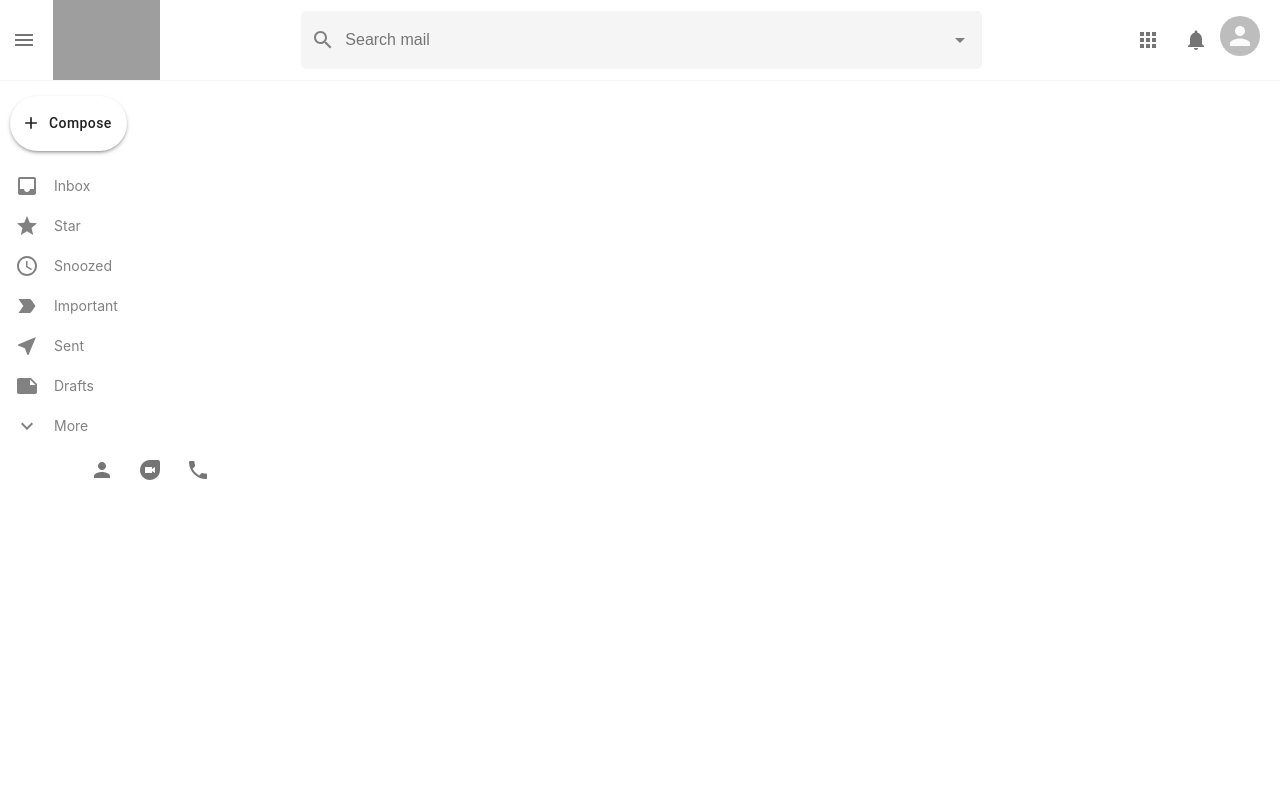
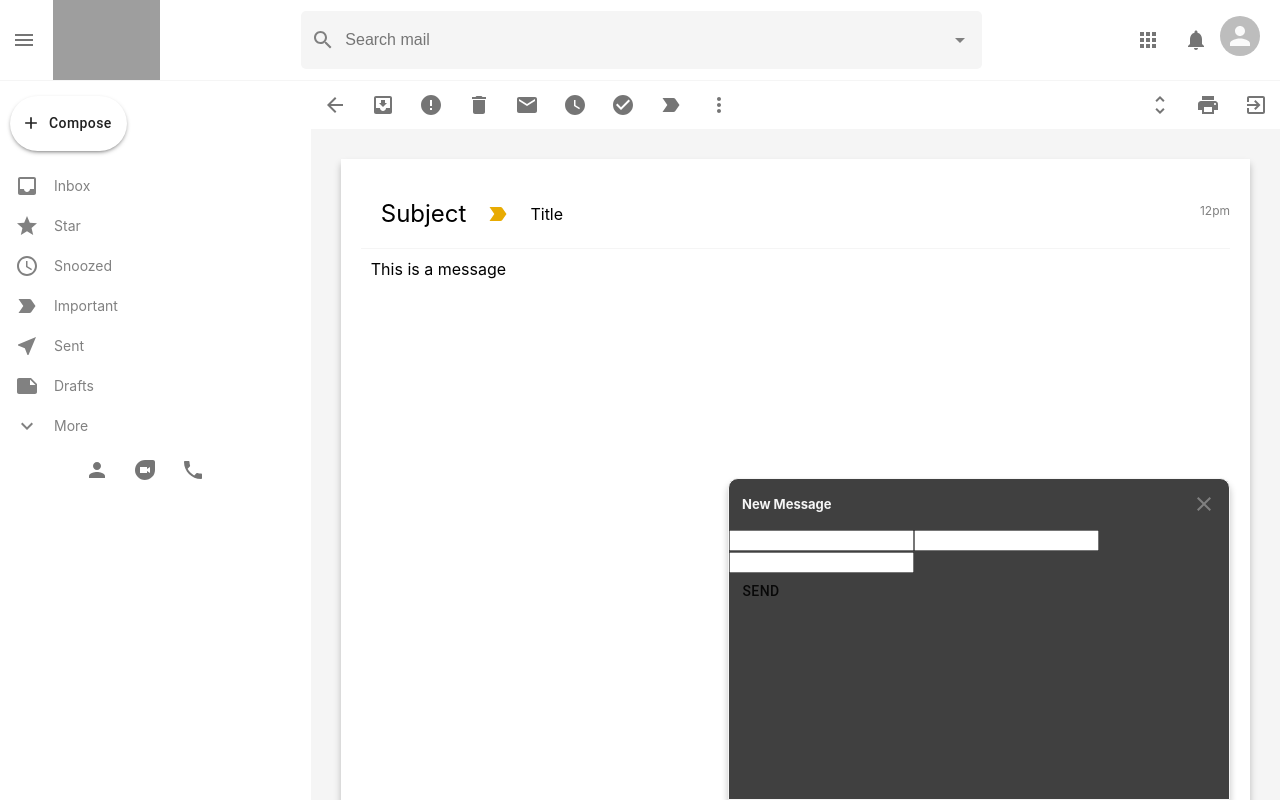
Before and after one commit to AdegokeJaafar/gmail-clone, a React (Create React App) app: page /mail in a window 1280 px wide. Shown: the top 800 px of the page. Built offline with nearby package versions, Linux system fonts and the light colour scheme; grey boxes are pictures that could not be loaded.

Commit message:
added send mail

```diff
--- a/src/App.js
+++ b/src/App.js
@@ -5,6 +5,7 @@ import Sidebar from "./Sidebar/Sidebar";
 import Mail from "./Mail/Mail";
 import EmailList from "./EmailList/EmailList"
 import { BrowserRouter as Router, Switch, Route } from "react-router-dom"
+import SendMail from "./SendMail/SendMail";
 
 function App() {
   return (
@@ -24,6 +25,8 @@ function App() {
           </Route>
         </Switch>
         </div>
+
+        <SendMail />
       </div>
     </Router>
   );
--- a/src/EmailRow/EmailRow.js
+++ b/src/EmailRow/EmailRow.js
@@ -3,11 +3,14 @@ import  StarBorderOutlinedIcon from '@material-ui/icons/StarBorderOutlined'
 import  LabelImportantOutlinedIcon from '@material-ui/icons/LabelImportantOutlined'
 import React from 'react'
 import './EmailRow.css'
+import { useHistory } from 'react-router'
 
 
 function EmailRow({id, title, subject, description, time}) {
+    const history = useHistory();
+
     return (
-        <div className="emailRow">
+        <div onClick={() => history.push("/mail")} className="emailRow">
             <div className="emailRow-options">
                 <Checkbox />
                 <IconButton>
--- a/src/Mail/Mail.css
+++ b/src/Mail/Mail.css
@@ -0,0 +1,69 @@
+.mail {
+  flex: 1;
+  background-color: whitesmoke;
+}
+
+.mail-tools {
+  display: flex;
+  justify-content: space-between;
+  background-color: white;
+}
+.mail-toolsLeft {
+  display: flex;
+}
+.mail-body {
+  display: flex;
+  flex-direction: column;
+  margin: 30px;
+  background-color: white;
+  padding: 20px;
+  height: 100vh;
+  box-shadow: 0px
+    5px
+    7px
+    0px
+    rgba(
+      0,
+      0,
+      0,
+      0.24
+    );
+}
+
+.mail-bodyHeader {
+  display: flex;
+  align-items: center;
+  border-bottom: 1px
+    solid
+    whitesmoke;
+  padding: 20px;
+  position: relative;
+}
+
+.mail-important {
+  color: #e8ab02 !important;
+}
+.mail-bodyHeader
+  > h2 {
+  font-weight: 400;
+  margin-right: 20px;
+}
+.mail-message
+  > p {
+  padding: 10px;
+  margin-right: 2opx;
+  overflow-wrap: break-word;
+}
+
+.mail-bodyHeader
+  > p {
+  margin-left: 20px;
+}
+
+.mail-time {
+  position: absolute;
+  top: 24px;
+  right: 0;
+  font-size: 12px;
+  color: gray;
+}
--- a/src/Mail/Mail.js
+++ b/src/Mail/Mail.js
@@ -1,10 +1,89 @@
+import { IconButton } from '@material-ui/core';
 import React from 'react';
 import "./Mail.css";
+import ArrowBackIcon from "@material-ui/icons/ArrowBack"
+import MoveToInboxIcon from "@material-ui/icons/MoveToInbox"
+import ErrorIcon from "@material-ui/icons/Error"
+import DeleteIcon from "@material-ui/icons/Delete"
+import EmailIcon from "@material-ui/icons/Email"
+import WatchLaterIcon from "@material-ui/icons/WatchLater"
+import CheckCircleIcon from "@material-ui/icons/CheckCircle"
+import MoreVertIcon from "@material-ui/icons/MoreVert"
+import LabelImportantIcon from "@material-ui/icons/LabelImportant"
+import UnfoldMoreIcon from "@material-ui/icons/UnfoldMore"
+import PrintIcon from "@material-ui/icons/Print"
+import ExitToAppIcon from "@material-ui/icons/ExitToApp"
+import { useHistory } from "react-router-dom"
 
 function Mail() {
+const history = useHistory();
+
     return (
         <div className="mail">
+            <div className="mail-tools">
+                <div className="mail-toolsLeft">
+                    <IconButton onClick={() => history.push("/")}>
+                        <ArrowBackIcon />
+                    </IconButton>
 
+                    <IconButton>
+                        <MoveToInboxIcon />
+                    </IconButton>
+
+                    <IconButton>
+                        <ErrorIcon />
+                    </IconButton>
+
+                    <IconButton>
+                        <DeleteIcon />
+                    </IconButton>
+
+                    <IconButton>
+                        <EmailIcon />
+                    </IconButton>
+
+                    <IconButton>
+                        <WatchLaterIcon />
+                    </IconButton>
+
+                    <IconButton>
+                        <CheckCircleIcon />
+                    </IconButton>
+
+                    <IconButton>
+                        <LabelImportantIcon />
+                    </IconButton>
+
+                    <IconButton>
+                        <MoreVertIcon />
+                    </IconButton>
+                </div>
+                <div className="mail-toolsRight">
+                    <IconButton>
+                        <UnfoldMoreIcon />
+                    </IconButton>
+
+                    <IconButton>
+                        <PrintIcon />
+                    </IconButton>
+
+                    <IconButton>
+                        <ExitToAppIcon />
+                    </IconButton>
+                </div>
+            </div>
+
+            <div className="mail-body">
+                <div className="mail-bodyHeader">
+                    <h2>Subject</h2>
+                    <LabelImportantIcon className="mail-important"/>
+                    <p>Title</p>
+                    <p className="mail-time">12pm</p>
+                </div>
+                <div className="mail-message">
+                    <p>This is a message</p>
+                    </div>
+            </div>
         </div>
     )
 }
--- /dev/null
+++ b/src/SendMail/SendMail.css
@@ -0,0 +1,40 @@
+.sendMail {
+  position: absolute;
+  bottom: 0px;
+  right: 50px;
+  background-color: #404040;
+  width: 40%;
+  height: 40%;
+  max-width: 500px;
+  border-top-left-radius: 10px;
+  border-top-right-radius: 10px;
+  display: flex;
+  flex-direction: column;
+  border: 1px
+    solid
+    whitesmoke;
+  box-shadow: 0px
+    5px
+    7px
+    0px
+    rgba(
+      0,
+      0,
+      0,
+      0.24
+    );
+}
+
+.sendMail-header {
+  padding: 13px;
+  display: flex;
+  justify-content: space-between;
+  align-items: center;
+  color: gray;
+}
+
+.sendMail-header
+  > h3 {
+  color: whitesmoke;
+  font-size: 13px;
+}
--- /dev/null
+++ b/src/SendMail/SendMail.js
@@ -0,0 +1,29 @@
+import React from 'react'
+import './SendMail.css'
+import CloseIcon from "@material-ui/icons/Close"
+import { Button } from '@material-ui/core'
+
+
+function SendMail() {
+    return (
+        <div className="sendMail">
+            <div className="sendMail-header">
+                <h3>New Message</h3>
+                <CloseIcon className="sendMail-close" />
+            </div>
+
+            <form action="">
+                <input type="text" />
+                <input type="text" />
+                <input type="text" />
+
+            <div className="sendMail-options">
+                <Button className="sendMail-send">Send</Button>
+            </div>
+
+            </form>
+        </div>
+    )
+}
+
+export default SendMail
--- a/src/app/store.js
+++ b/src/app/store.js
@@ -1,9 +1,9 @@
 import { configureStore } from "@reduxjs/toolkit";
-import counterReducer from "../features/counterSlice";
+import mailReducer from "../features/mailSlice";
 
 
 export default configureStore({
     reducer: {
-        counter: counterReducer,
+        mail: mailReducer,
     },
 });
```
Also changed, not shown: src/features/counterSlice.js (deleted, +0 -23 lines), src/features/mailSlice.js (added, +24 -0 lines).
